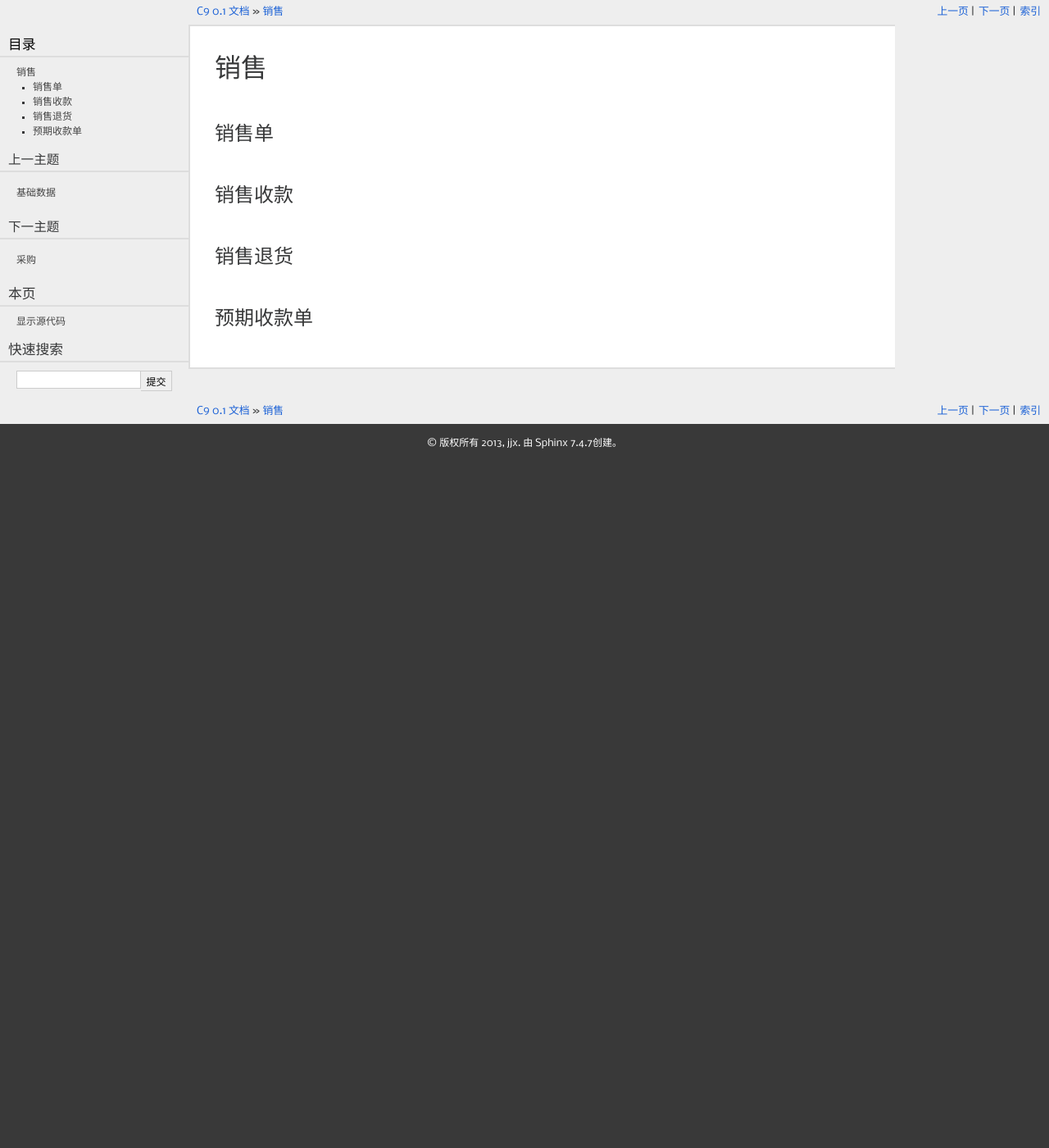
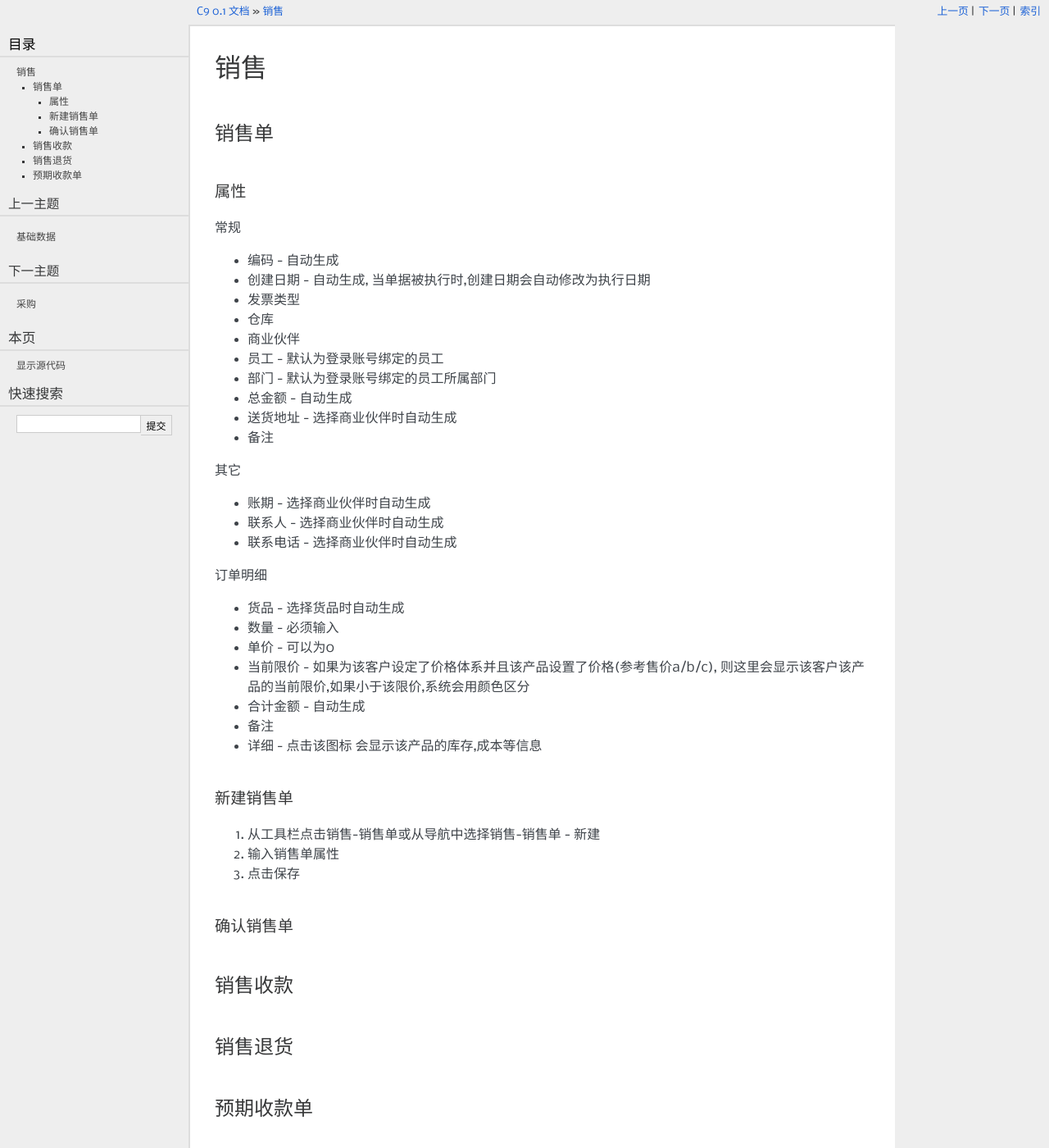
Before and after one commit to kingctan/c9, a Sphinx documentation site: the page built from source/sale.rst, in a window 1280 px wide and 1400 px high. Shown: the whole window at 82% size. Built offline with Sphinx 7.4.7, drawn with Linux system fonts in a browser that asks for light colours.

Commit message:
'update'

```diff
--- a/source/sale.rst
+++ b/source/sale.rst
@@ -4,6 +4,53 @@
 
 销售单
 =====================
+
+属性
+^^^^^^^^^^^^^^^^^^
+常规
+
+* 编码 - 自动生成
+* 创建日期 - 自动生成, 当单据被执行时,创建日期会自动修改为执行日期
+* 发票类型
+* 仓库
+* 商业伙伴
+* 员工 - 默认为登录账号绑定的员工
+* 部门 - 默认为登录账号绑定的员工所属部门
+* 总金额 - 自动生成
+* 送货地址  - 选择商业伙伴时自动生成
+* 备注
+
+其它
+
+* 账期 - 选择商业伙伴时自动生成
+* 联系人 - 选择商业伙伴时自动生成
+* 联系电话 - 选择商业伙伴时自动生成
+
+订单明细
+
+* 货品 - 选择货品时自动生成
+* 数量 - 必须输入
+* 单价 - 可以为0
+* 当前限价 - 如果为该客户设定了价格体系并且该产品设置了价格(参考售价a/b/c), 则这里会显示该客户该产品的当前限价,如果小于该限价,系统会用颜色区分
+* 合计金额 - 自动生成
+* 备注
+* 详细 - 点击该图标 会显示该产品的库存,成本等信息
+
+
+
+新建销售单
+^^^^^^^^^^^^^^^^^^^^
+
+1. 从工具栏点击销售-销售单或从导航中选择销售-销售单 - 新建
+2. 输入销售单属性
+3. 点击保存
+
+确认销售单
+^^^^^^^^^^^^^^^^^^^^^^^^
+
+
+
+
 
 
 销售收款
```
Also changed, not shown: source/quickstart.rst (+15 -1 lines).
